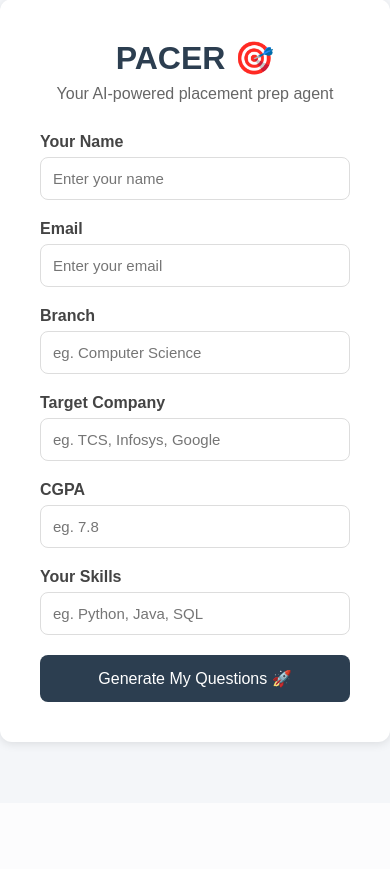
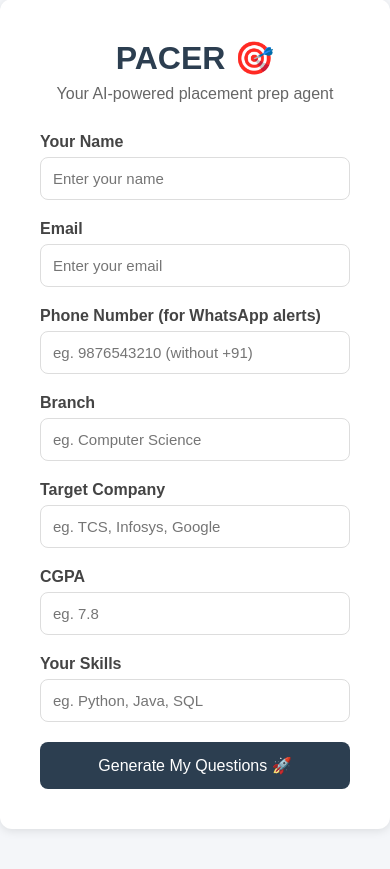
Before and after one commit to Meghna-K03/PACER, a FastAPI app: page / in a window 390 px wide. Shown: the part 41-910 px from the top of the page. Before the commit the page ends 789 px from the top, so only its background shows below. Run offline with FastAPI, Linux system fonts and the light colour scheme.

Commit message:
phone no. field added to database and signup form

```diff
--- a/database.py
+++ b/database.py
@@ -9,14 +9,15 @@ supabase = create_client(
     os.getenv("SUPABASE_KEY")
 )
 
-def save_student(name, email, branch, cgpa, skills):
+def save_student(name, email, branch, cgpa, skills, phone=None):
     try:
         result = supabase.table("students").insert({
             "name": name,
             "email": email,
             "branch": branch,
             "cgpa": cgpa,
-            "skills": skills
+            "skills": skills,
+            "phone": phone
         }).execute()
         return result.data[0]
     except Exception as e:
--- a/main.py
+++ b/main.py
@@ -25,6 +25,7 @@ async def generate(
     request: Request,
     name: str = Form(...),
     email: str = Form(...),
+    phone: str = Form(...),
     branch: str = Form(...),
     company: str = Form(...),
     cgpa: str = Form(...),
@@ -35,7 +36,7 @@ async def generate(
 
     # If new student, save them
     if not student:
-        student = save_student(name, email, branch, cgpa, skills)
+      student = save_student(name, email, branch, cgpa, skills, phone)
 
     # Generate questions
     questions = generate_questions(branch, company, cgpa, skills)
--- a/templates/index.html
+++ b/templates/index.html
@@ -26,6 +26,11 @@
             </div>
 
             <div class="form-group">
+    <label>Phone Number (for WhatsApp alerts)</label>
+    <input type="text" name="phone" placeholder="eg. 9876543210 (without +91)" required>
+</div>
+
+            <div class="form-group">
                 <label>Branch</label>
                 <input type="text" name="branch" placeholder="eg. Computer Science" required>
             </div>
```
